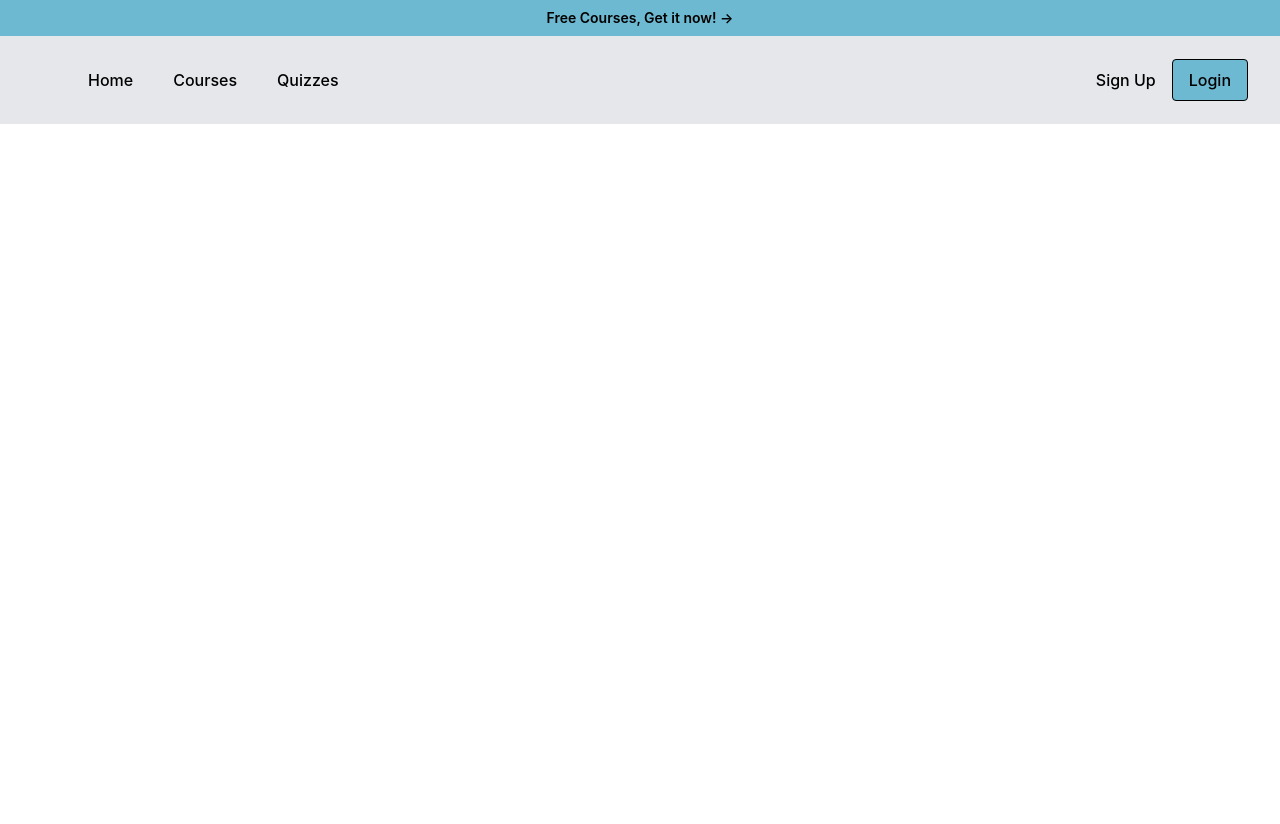
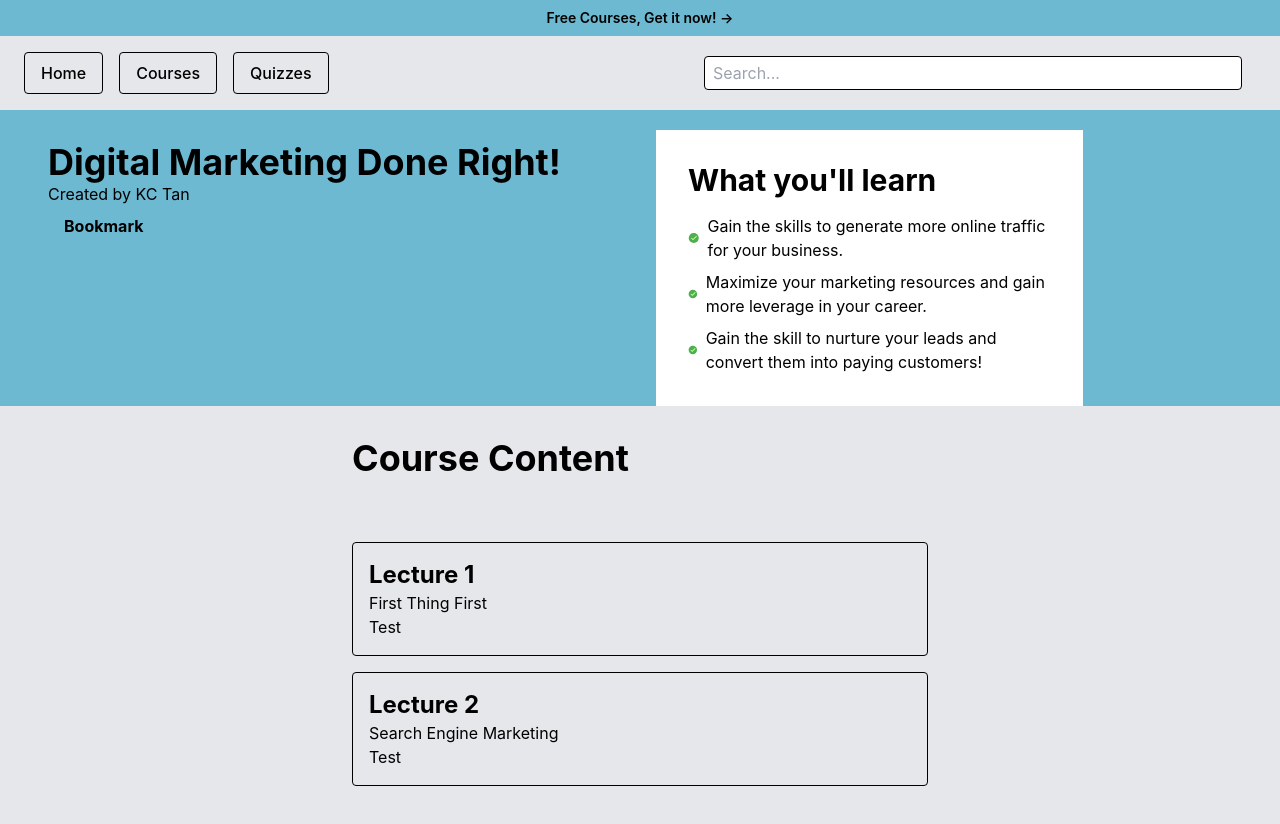
Before and after one commit to dtnghia2010/E-learning-platform, a React (Create React App) app in the folder frontend/: page /lecture in a window 1280 px wide. Shown: the top 824 px of the page. Before the commit the page ends 800 px from the top, so only its background shows below. Built offline with nearby package versions, Linux system fonts and the light colour scheme.

Commit message:
update handle function and validate email input, create Register.js

```diff
--- a/frontend/package.json
+++ b/frontend/package.json
@@ -11,6 +11,7 @@
     "axios": "^1.6.7",
     "react": "^18.2.0",
     "react-dom": "^18.2.0",
+    "react-icons": "^5.0.1",
     "react-router-dom": "^6.22.3",
     "react-scripts": "5.0.1",
     "web-vitals": "^2.1.4"
--- a/frontend/src/App.js
+++ b/frontend/src/App.js
@@ -9,17 +9,20 @@ import Header from "./component/Header";
 import Login from "./page/Login";
 import Register from "./page/Register";
 import HomePage from "./page/HomePage";
+import Lecture from "./component/Lecture/Lecture";
 
 function App() {
 
   return (
       <div className="bg-gray-tone">
-          <Header />
+          {/*<Header />*/}
       <BrowserRouter>
         <Routes>
           <Route path="/login" element={<Login/>} />
             <Route path="/register" element={<Register/>} />
             <Route exact path="/" element={<HomePage />}/>
+            <Route exact path="/lecture" element={<Lecture />}/>
+
         </Routes>
       </BrowserRouter>
       </div>
--- a/frontend/src/component/Header.js
+++ b/frontend/src/component/Header.js
@@ -9,7 +9,6 @@ export default function Header(){
         <div>
             <div className="bg-blue-light p-2 flex justify-center">
                 <div className="container mx-auto flex justify-center items-center font-semibold text-lg">
-
                     <div className="text-sm text-gray-600 text-center flex ">
                         Free Courses, Get it now! →
                     </div>
--- /dev/null
+++ b/frontend/src/component/Lecture/Lecture.js
@@ -0,0 +1,89 @@
+import React from 'react';
+import {FcBookmark, FcCheckmark, FcOk} from 'react-icons/fc';
+
+const CoursePage = () => {
+    return (
+        <div>
+        <div className="bg-blue-light p-2 flex justify-center">
+            <div className="container mx-auto flex justify-center items-center font-semibold text-lg">
+                <div className="text-sm text-gray-600 text-center flex ">
+                    Free Courses, Get it now! →
+                </div>
+
+            </div>
+        </div>
+        <div className=" mx-auto w-screen h-screen">
+        <nav className=" ml-6 flex justify-between items-center py-4">
+            <div className="flex space-x-4">
+                <button
+                    className=" hover:bg-blue-light text-blue-500 border border-blue-500 px-4 py-2 rounded font-medium">Home
+                </button>
+                    <button
+                        className=" hover:bg-blue-light text-blue-500 border border-blue-500 px-4 py-2 rounded font-medium">Courses
+                    </button>
+                    <button
+                        className=" hover:bg-blue-light text-blue-500 border border-blue-500 px-4 py-2 rounded font-medium">Quizzes
+                    </button>
+                </div>
+                <div className="flex items-center space-x-2 w-full max-w-xl">
+                    <input type="search" placeholder="Search..." className=" w-full px-2 py-1 border rounded"/>
+                    <div className="w-8 h-8 bg-gray-300 rounded-full"></div>
+                </div>
+        </nav>
+        <div className="flex w-screen bg-blue-light  ">
+                <div className=" ml-4 w-1/2 bg-blue-100 p-8">
+                    <h1 className="text-4xl font-bold text-blue-900">Digital Marketing Done Right!</h1>
+                    <p className="text-blue-800">Created by KC Tan</p>
+                    <button className="bg-yellow-300  hover:bg-yellow-400 text-black font-bold py-2 px-4 rounded inline-flex items-center">
+                        Bookmark
+                    </button>
+                </div>
+            <div className="w-1/3 h-100 bg-white p-8 mt-5 mr-3">
+                <h2 className="text-3xl font-bold text-gray-800">What you'll learn</h2>
+                    <ul className="mt-4 space-y-2">
+                        <li className="flex items-center text-gray-600">
+                            <FcOk className="mr-2"/> Gain the skills to generate more online traffic for your business.
+                        </li>
+                        <li className="flex items-center text-gray-600">
+                            <FcOk className="mr-2"/> Maximize your marketing resources and gain more leverage in your career.
+                        </li>
+                        <li className="flex items-center text-gray-600">
+                            <FcOk className="mr-2"/> Gain the skill to nurture your leads and convert them into paying
+                            customers!
+                        </li>
+                    </ul>
+                </div>
+        </div>
+            <div>
+                <section className="flex flex-col justify-center items-center w-screen ">
+                    <div className="w-1/2 bg-blue-100 p-8">
+                        <h1 className="text-4xl font-bold text-blue-900">Course Content</h1>
+                    </div>
+                    <div className="w-1/2 p-8">
+                        <ul className="list-none space-y-4">
+                            <li>
+                                <div className="border border-blue-900 rounded p-4">
+                                    <div className="bg-yellow-300">
+                                <h2 className="text-2xl font-bold text-blue-900">Lecture 1</h2>
+                                    </div>
+                                <p className="text-blue-800">First Thing First</p>
+                                <p className="text-blue-800">Test</p>
+                                </div>
+                            </li>
+                            <li>
+                                <div className="border border-blue-900 rounded p-4">
+                                <h2 className="text-2xl font-bold text-blue-900">Lecture 2</h2>
+                                <p className="text-blue-800">Search Engine Marketing</p>
+                                <p className="text-blue-800">Test</p>
+                                </div>
+                            </li>
+                        </ul>
+                    </div>
+                </section>
+        </div>
+        </div>
+        </div>
+    );
+};
+
+export default CoursePage;
--- a/frontend/tailwind.config.js
+++ b/frontend/tailwind.config.js
@@ -16,7 +16,8 @@ module.exports = {
       'bubble-gum': '#ff77e9',
       'bermuda': '#78dcca',
       "blue-light":'#6DB9D2',
-      "gray-tone":'#e5e7eb'
+      "gray-tone":'#e5e7eb',
+      "yellow-300 ":'#F9F59A'
     },
   },
   plugins: [],
```
Also changed, not shown: 1 other file (tests, documents, lock files or other folders).
